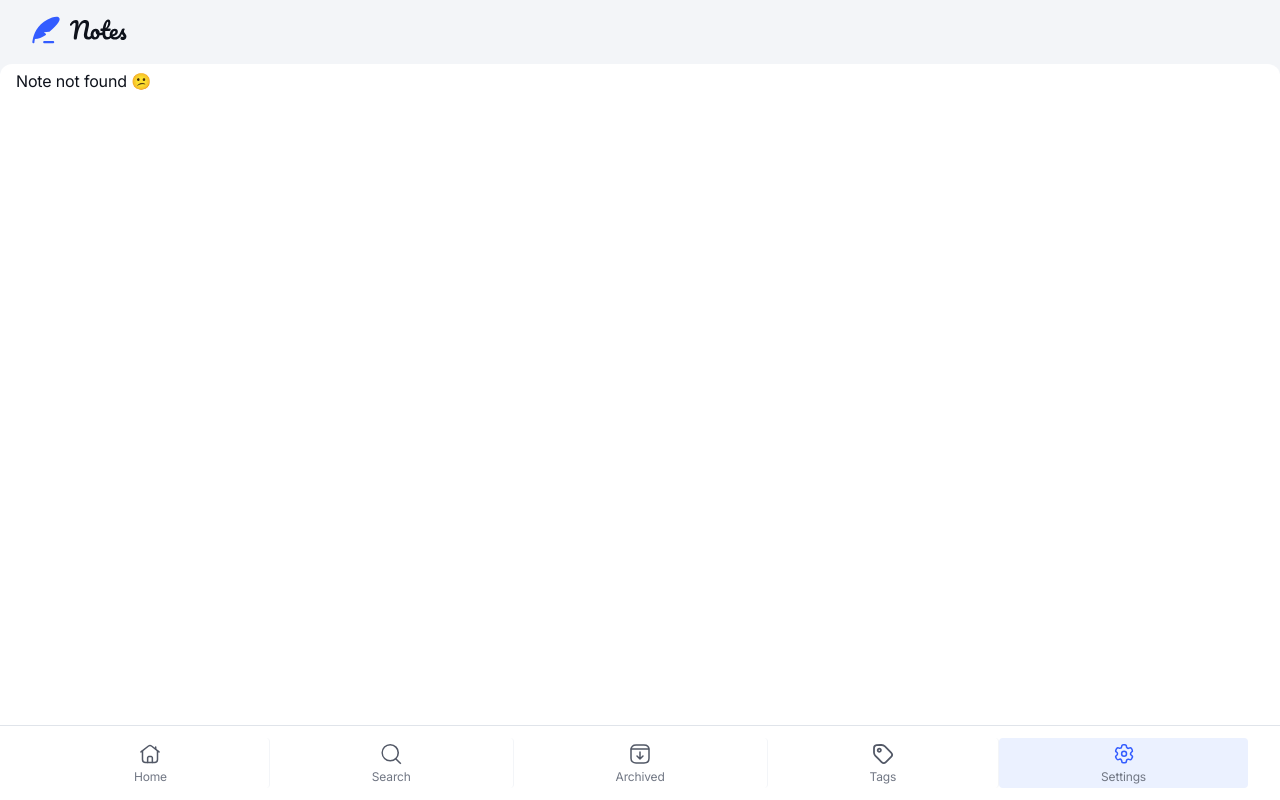
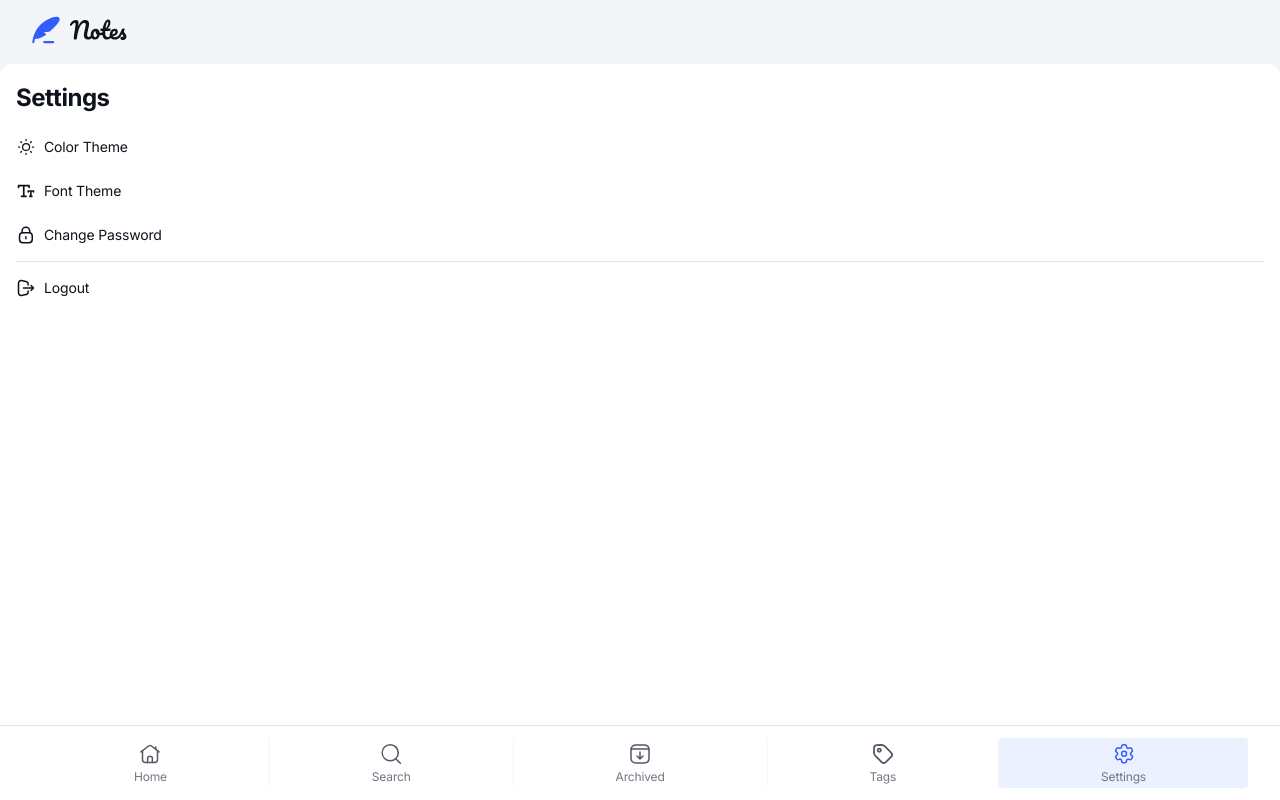
Before and after one commit to vicaleksa/note-taking-web-app, a React app: page /settings in a window 1280 px wide. Before the commit this address had no page. Built offline with nearby package versions, Linux system fonts and the light colour scheme.

Commit message:
add settings page

```diff
--- a/src/index.tsx
+++ b/src/index.tsx
@@ -11,6 +11,7 @@ import Search from './pages/Search';
 import Archive from './pages/Archive';
 import TagsOverview from './pages/TagsOverview';
 import NotesByTag from './pages/NotesByTag';
+import Settings from './pages/Settings';
 
 function App() {
     return (
@@ -30,6 +31,8 @@ function App() {
                     <Route path="/tags" element={<TagsOverview />} />
                     <Route path="/tags/:tagId" element={<NotesByTag />} />
                     <Route path="/tags/:tagId/:id" element={<NoteDetail />} />
+
+                    <Route path="/settings" element={<Settings />} />
                 </Route>
             </Routes>
         </BrowserRouter>
--- /dev/null
+++ b/src/pages/Settings/index.tsx
@@ -0,0 +1,33 @@
+import MenuItem from '../../components/MenuItem';
+import styles from './style.module.css';
+
+export default function Settings() {
+    return (
+        <>
+            <h1 className={styles.title}>Settings</h1>
+            <div className={styles.menu}>
+                <MenuItem
+                    link="/theme"
+                    leftIcon="sun"
+                    text="Color Theme"
+                />
+                <MenuItem
+                    link="/font"
+                    leftIcon="font"
+                    text="Font Theme"
+                />
+                <MenuItem
+                    link="/password"
+                    leftIcon="lock"
+                    text="Change Password"
+                />
+                <div className={styles.divider} />
+                <MenuItem
+                    link="/logout"
+                    leftIcon="logout"
+                    text="Logout"
+                />
+            </div>
+        </>
+    );
+}
--- /dev/null
+++ b/src/pages/Settings/style.module.css
@@ -0,0 +1,17 @@
+.menu {
+    display: flex;
+    flex-direction: column;
+    gap: var(--spacing-100);
+}
+
+.title {
+    font: var(--text-sans-serif-preset1);
+    letter-spacing: var(--letter-spacing-preset1);
+    margin-top: var(--spacing-150);
+    margin-bottom: var(--spacing-200);
+}
+
+.divider {
+    height: 1px;
+    background-color: var(--clr-neutral-200);
+}
```
